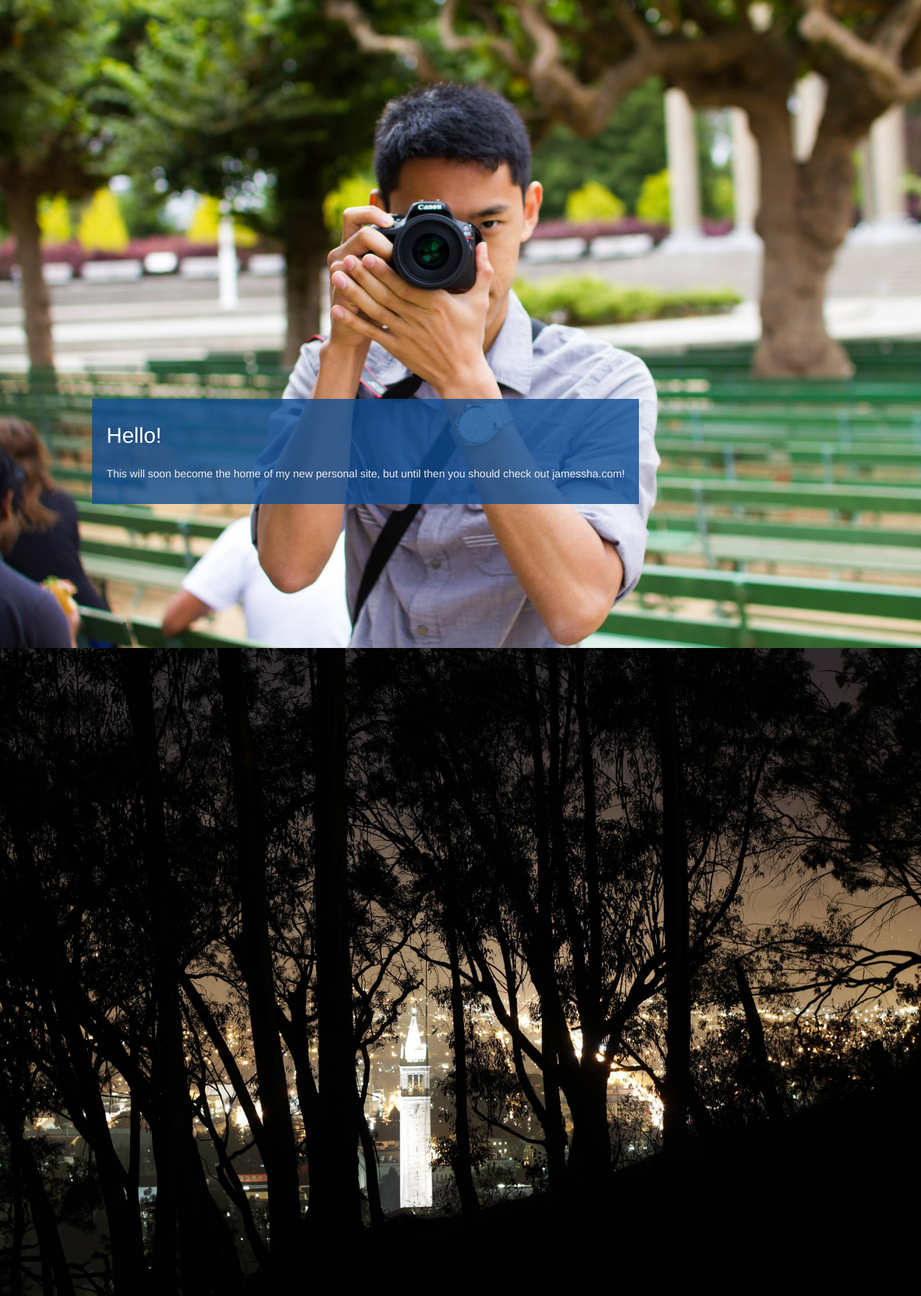
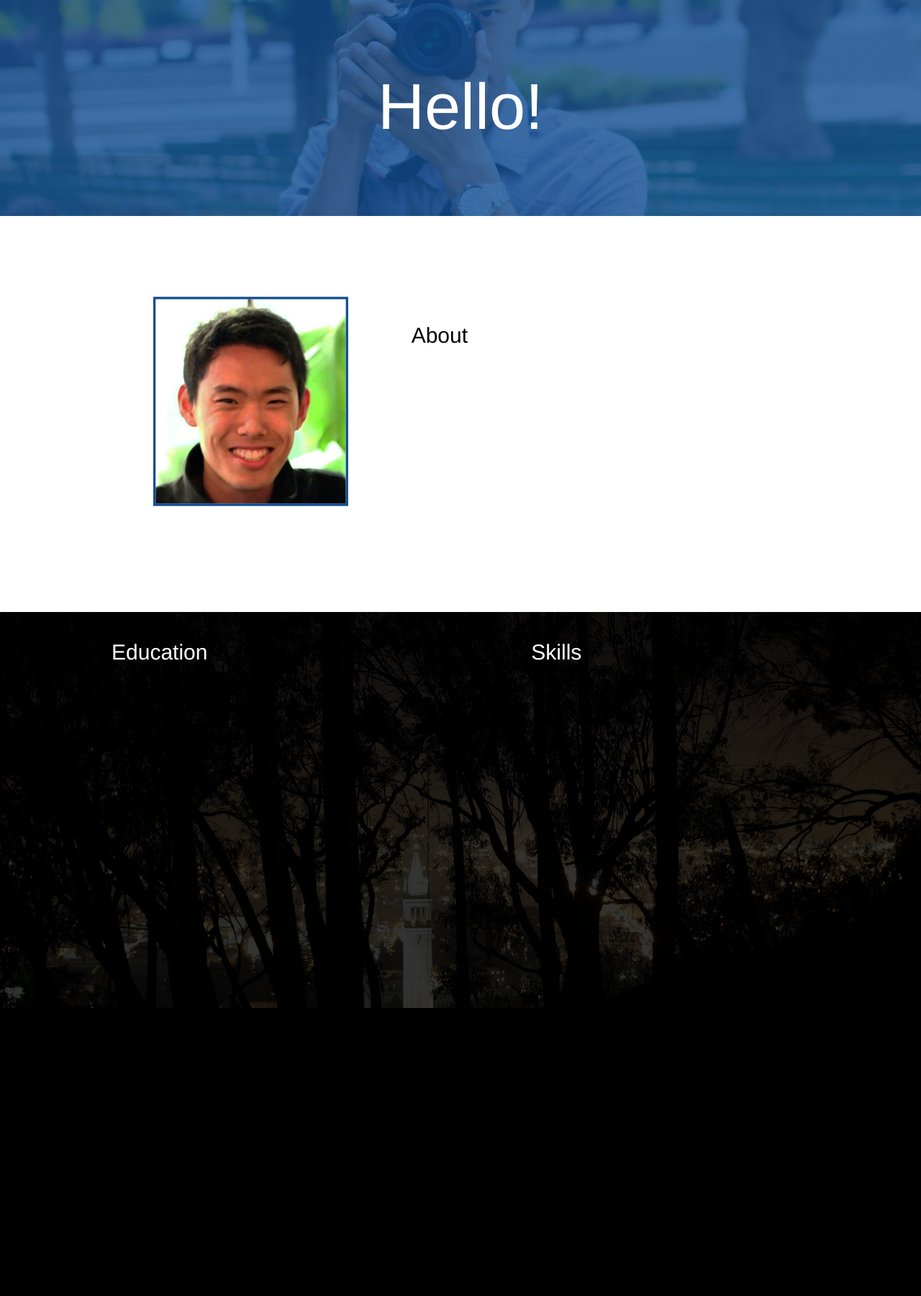
Before and after one commit to thedavidzhao/jamessha.github.io, a Jekyll site: the page built from index.html, in a window 1280 px wide. Shown: the whole page at 72% size. Built offline with Jekyll 4.4.1, drawn with Linux system fonts in a browser that asks for light colours; nearby versions of some CDN libraries; after the commit the page ends 1400 px from its top, so only the background shows below that.

Commit message:
style.css -> style.scss

```diff
--- /dev/null
+++ b/css/style.scss
@@ -0,0 +1,161 @@
+---
+---
+
+/* General Stuff */
+h1 {
+  color: #000000;
+  font-size: 30px;
+}
+
+p {
+  color: #bbbbbb;
+  font-size: 15px;
+}
+
+
+body, html {
+	height: 100%;
+	min-height: 100%;
+	background-color: #000000;
+}
+
+body {
+}
+
+.loading {
+	background: url('../img/ico_loading.gif') no-repeat center center;
+}
+
+/* Slides Stuff */
+section {
+	min-width: 960px;
+	opacity: 0;
+}
+
+.loaded section{
+	opacity: 1;
+	-webkit-transition: opacity 300ms ease-out;
+	-moz-transition: opacity 300ms ease-out;
+	transition: opacity 300ms ease-out;
+}
+
+main {
+	overflow-x: hidden;
+}
+
+#preload {
+	width: 1px;
+	height: 1px;
+	overflow: hidden;
+	position: absolute;
+	top: 0;
+	left: 0;
+}
+
+.bcg {
+	background-position: center center;
+	background-repeat: no-repeat;
+	background-attachment: fixed;
+	background-size: cover;
+	height: 100%;
+	width: 100%;
+}
+
+.hsContainer {
+	width: 100%;
+	height: 100%;
+	overflow: hidden;
+	position: relative;
+}
+
+.hsContent {
+	max-width: 100%;
+	position: absolute;
+	left: 50%;
+	top: 50%;
+}
+
+.hsContent .row {
+  color: #000000;
+  background-color: rgba(15,77,146,0.8);
+  padding: 10px 20px;
+}
+
+/* Slide 1 Stuff */
+#slide-1{
+  max-height: 300px;
+
+  h1 {
+    color: #ffffff;
+    font-size: 90px;
+    text-align: center;
+    margin-top: 35px;
+  }
+
+  .bcg {
+    background-image: url('../img/reflection.jpg');
+  }
+
+  .hsContainer {
+    background-color: rgba(15, 77, 146, 0.8);
+  }
+
+  .hsContent {
+    bottom: 200px;
+    top: auto;
+    left: 10%;
+  }
+
+  .row {
+    background-color: rgba(15, 77, 146, 0.0);
+    padding-top: 50px;
+  }
+}
+
+
+
+/* Slide 2 Stuff */
+#slide-2{
+  max-height: 550px;
+
+  .bcg {
+    background-color: #ffffff;
+  }
+
+  .row {
+    height: 100%;
+    margin-top: 50px;
+  }
+
+  #propic {
+    transform: scale(0.7);
+  }
+
+  img {
+    border:5px solid #0F4D92;
+  }
+
+  #about-blurb {
+    padding-top: 75px;
+  }
+}
+
+
+/* Slide 3 Stuff */
+#slide-3{
+  max-height: 550px;
+
+  h1 {
+    color: #ffffff;
+    text-align: left;
+    margin-top: 35px;
+  }
+
+  .bcg {
+    background-image: url('../img/berkeley_night.jpg');
+  }
+
+  .hsContainer {
+    background-color: rgba(0, 0, 0, 0.8);
+  }
+}
--- a/index.html
+++ b/index.html
@@ -13,30 +13,66 @@ layout: default
     <img src="img/test1.jpg">
   </div>
 
+  <!--
+    Slide 1
+    Hello Header
+  -->
   <section id="slide-1" class="homeSlide">
     <div class="bcg"
       data-anchor-target="#slide-1"
     >
       <div class="hsContainer">
-        <div class="hsContent">
-          <div class="row">
+        <div class="row">
+          <div class="small-6 large-centered columns">
             <h1>Hello!</h1>
-            <p>This will soon become the home of my new personal site, but until then you should check out
-               <a href="http://jamessha.com">jamessha.com!</a></p>
           </div>
         </div>
       </div>
     </div>
   </section>
 
+
+  <!--
+    Slide 2
+    About
+  -->
   <section id="slide-2" class="homeSlide">
-      <div class="bcg">
-        <div class="hsContainer">
-          <div class="hsContent">
+    <div class="bcg">
+      <div class="hsContainer">
+        <div class="row">
+          <div class="large-5 columns">
+            <div id="propic">
+              <img src="img/headshot.jpg" alt="propic">
+            </div>
+          </div>
+          <div id="about-blurb" class="large-7 columns">
+            <h1>About</h1>
           </div>
         </div>
       </div>
+    </div>
   </section>
+
+  <!--
+    Slide 3
+    Education/Skills
+  -->
+  <section id="slide-3" class="homeSlide">
+    <div class="bcg">
+      <div class="hsContainer">
+        <div class="row">
+          <div class="large-7 columns">
+            <h1>Education</h1>
+          </div>
+          <div class="large-5 columns">
+            <h1>Skills</h1>
+          </div>
+        </div>
+      </div>
+    </div>
+  </section>
+
+
 
   <script src="//ajax.googleapis.com/ajax/libs/jquery/2.1.1/jquery.min.js"></script>
   <script>window.jQuery || document.write('<script src="js/vendor/jquery.js"><\/script>')</script>
```
Also changed, not shown: img/barnacle.jpg (renamed from img/test1.jpg), img/berkeley_night.jpg (renamed from img/test2.jpg), img/headshot.jpg (added), img/headshot2.jpg (deleted).
